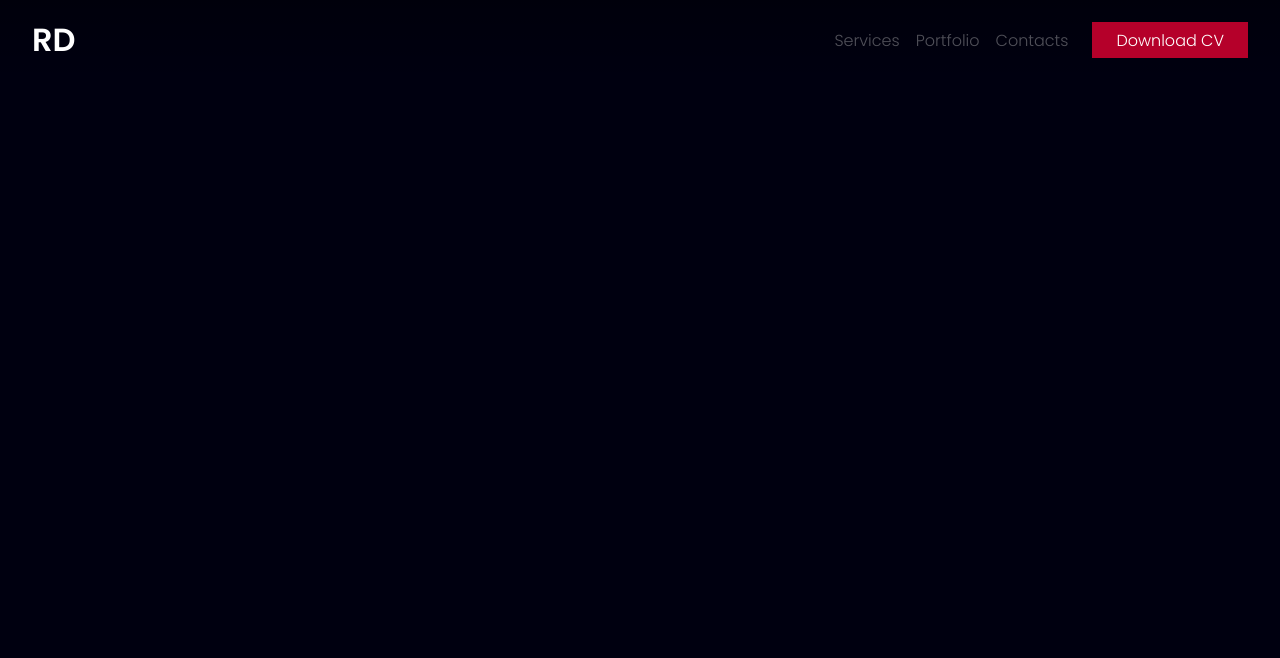
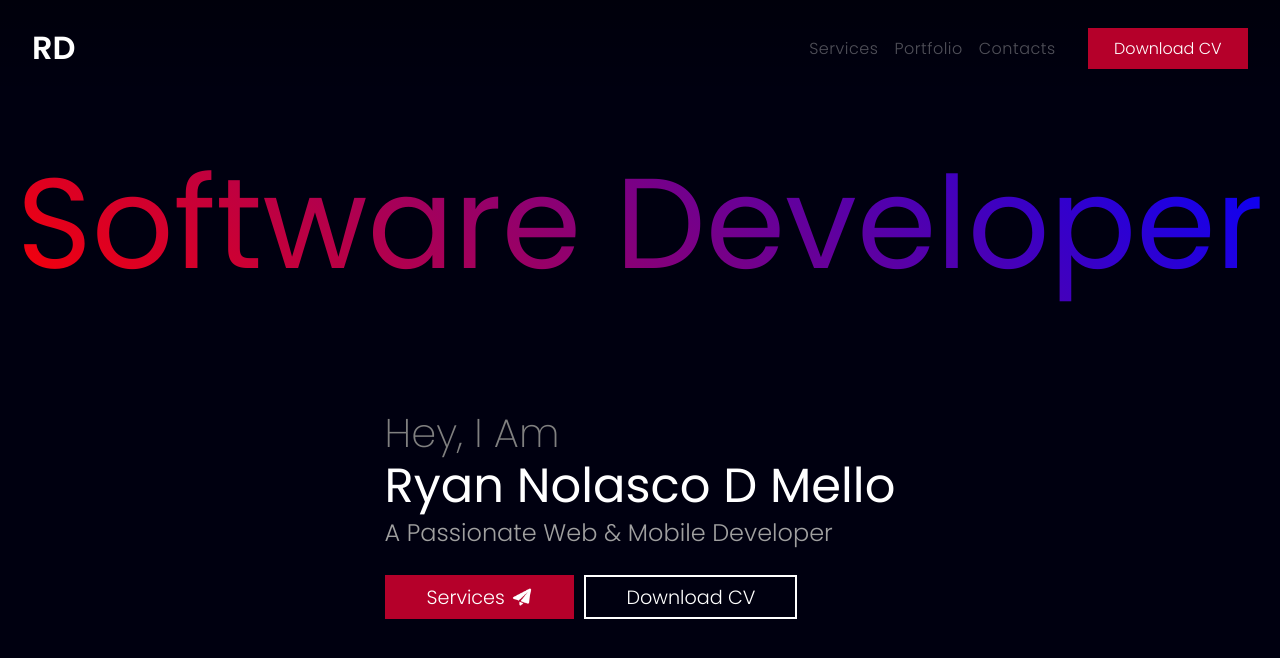
Before and after one commit to RyxnDmello/RyxnPortfolio, a React (Vite) app: page / in a window 1280 px wide. Shown: the top 658 px of the page. Built offline with nearby package versions, Linux system fonts and the light colour scheme.

Commit message:
Designing Header

```diff
--- a/package.json
+++ b/package.json
@@ -7,6 +7,7 @@
   "scripts": {
     "dev": "vite",
     "build": "tsc && vite build",
+    "test": "cls && node --version && npm --version && npm list",
     "lint": "eslint . --ext ts,tsx --report-unused-disable-directives --max-warnings 0",
     "preview": "vite preview"
   },
--- a/src/App.css
+++ b/src/App.css
@@ -1,6 +1,7 @@
 @import url("./css/fonts.css");
 
 @import url("./css/home/navbar.css");
+@import url("./css/home/header.css");
 
 * {
   box-sizing: border-box;
--- a/src/components/Header.tsx
+++ b/src/components/Header.tsx
@@ -1,5 +1,10 @@
 import Logo from "./Header/Logo";
 import Link from "./Header/Link";
+import Domain from "./Header/Domain";
+import Title from "./Header/Title";
+import Button from "./Header/Button";
+
+import sendIcon from "../images/buttons/send.png";
 
 export default function Header() {
   return (
@@ -17,6 +22,23 @@ export default function Header() {
           <Link URL="#" text="Download CV" isButton={true} />
         </div>
       </nav>
+
+      <Domain title="Software Developer" />
+
+      <div className="header-information">
+        <div className="header-details">
+          <Title
+            opening="Hey, I Am"
+            name="Ryan Nolasco D Mello"
+            description="A Passionate Web & Mobile Developer"
+          />
+
+          <div className="header-buttons">
+            <Button URL="#" text="Services" icon={sendIcon} isSolid={true} />
+            <Button URL="#" text="Download CV" />
+          </div>
+        </div>
+      </div>
     </header>
   );
 }
--- /dev/null
+++ b/src/components/Header/Button.tsx
@@ -0,0 +1,19 @@
+import { ILink } from "../../interfaces/links";
+
+export default function Button({ URL, text, icon, isSolid }: IButton) {
+  return (
+    <a className={`header-button ${isSolid ? "solid" : undefined}`} href={URL}>
+      <p className="header-button-text">{text}</p>
+      {icon !== undefined ? <ButtonImage icon={icon} /> : undefined}
+    </a>
+  );
+}
+
+function ButtonImage({ icon }: { icon: string }) {
+  return <img className="header-button-image" src={icon} />;
+}
+
+interface IButton extends ILink {
+  icon?: string;
+  isSolid?: boolean;
+}
--- /dev/null
+++ b/src/components/Header/Domain.tsx
@@ -0,0 +1,3 @@
+export default function Domain({ title }: { title: string }) {
+  return <h1 className="header-domain">{title}</h1>;
+}
--- /dev/null
+++ b/src/components/Header/Title.tsx
@@ -0,0 +1,15 @@
+export default function Title({ opening, name, description }: ITitle) {
+  return (
+    <>
+      <h1 className="header-title opening">{opening}</h1>
+      <h1 className="header-title name">{name}</h1>
+      <h1 className="header-title description">{description}</h1>
+    </>
+  );
+}
+
+interface ITitle {
+  opening: string;
+  name: string;
+  description: string;
+}
--- /dev/null
+++ b/src/css/home/header.css
@@ -0,0 +1,122 @@
+/*-----------------------------------------------*/
+/*---------------- HEADER STYLES ----------------*/
+/*-----------------------------------------------*/
+
+header {
+  grid-template-columns: auto;
+  justify-content: stretch;
+  align-items: center;
+  display: grid;
+  gap: 2rem;
+}
+
+.header-domain {
+  background: -webkit-linear-gradient(45deg, red, blue);
+  -webkit-text-fill-color: transparent;
+  font-family: "Poppins", sans-serif;
+  transition: letter-spacing 450ms;
+  -webkit-background-clip: text;
+  background-clip: text;
+  color: #ffffffa0;
+  text-align: center;
+  letter-spacing: 0;
+  font-weight: 400;
+  cursor: default;
+  font-size: 8rem;
+}
+
+.header-domain:hover {
+  letter-spacing: 10px;
+}
+
+/*---------------------------------------*/
+/*------------- INFORMATION -------------*/
+/*---------------------------------------*/
+
+.header-information {
+  justify-content: center;
+  grid-auto-flow: column;
+  align-items: center;
+  padding: 4rem 0;
+  display: grid;
+  gap: 2rem;
+}
+
+.header-details {
+  grid-template-columns: auto;
+  justify-content: center;
+  align-items: center;
+  display: grid;
+  gap: 1rem;
+}
+
+/*-----------------------------------*/
+/*-------------- TITLE --------------*/
+/*-----------------------------------*/
+
+.header-title {
+  font-family: "Poppins", sans-serif;
+  line-height: 0.85;
+  cursor: default;
+}
+
+.header-title.opening {
+  font-size: 2.5rem;
+  font-weight: 200;
+  color: #808080;
+}
+
+.header-title.name {
+  font-weight: 400;
+  font-size: 3rem;
+  color: #fff;
+}
+
+.header-title.description {
+  font-size: 1.5rem;
+  font-weight: 300;
+  color: #a0a0a0;
+}
+
+/*-------------------------------------*/
+/*-------------- BUTTONS --------------*/
+/*-------------------------------------*/
+
+.header-buttons {
+  justify-content: start;
+  grid-auto-flow: column;
+  align-items: center;
+  margin-top: 1rem;
+  display: grid;
+  gap: 0.65rem;
+}
+
+.header-button {
+  border: 2px solid #fff;
+  justify-content: center;
+  padding: 0.35rem 2.5rem;
+  grid-auto-flow: column;
+  align-items: center;
+  display: grid;
+  gap: 0.45rem;
+}
+
+.header-button.solid {
+  background-color: #b5002a;
+  border-color: #b5002a;
+}
+
+.header-button-text {
+  font-family: "Poppins", sans-serif;
+  font-size: 1.2rem;
+  font-weight: 300;
+  color: #fff;
+}
+
+.header-button-image {
+  width: 20px;
+}
+
+/*--------------------------------------------*/
+/*---------------- END OF CSS ----------------*/
+/*--------------------------------------------*/
--- a/src/css/home/navbar.css
+++ b/src/css/home/navbar.css
@@ -6,8 +6,8 @@ nav {
   background-image: linear-gradient(to bottom, #00000050, transparent);
   justify-content: space-between;
   grid-auto-flow: column;
+  padding: 1.5rem 2rem;
   align-items: center;
-  padding: 1rem 2rem;
   display: grid;
 }
 
@@ -23,7 +23,7 @@ nav {
   grid-auto-flow: column;
   align-items: center;
   display: grid;
-  gap: 1.5rem;
+  gap: 2rem;
 }
 
 .nav-utils-links {
@@ -55,6 +55,7 @@ nav {
 .nav-link-text {
   font-family: "Poppins", sans-serif;
   transition: color 450ms;
+  letter-spacing: 0.5px;
   color: #ffffff50;
   font-weight: 300;
   font-size: 1rem;
@@ -62,7 +63,7 @@ nav {
 
 .nav-button {
   background-color: #b5002a;
-  padding: 0.35rem 1.5rem;
+  padding: 0.5rem 1.65rem;
 }
 
 .nav-button-text {
```
Also changed, not shown: src/images/buttons/send.png (added).
